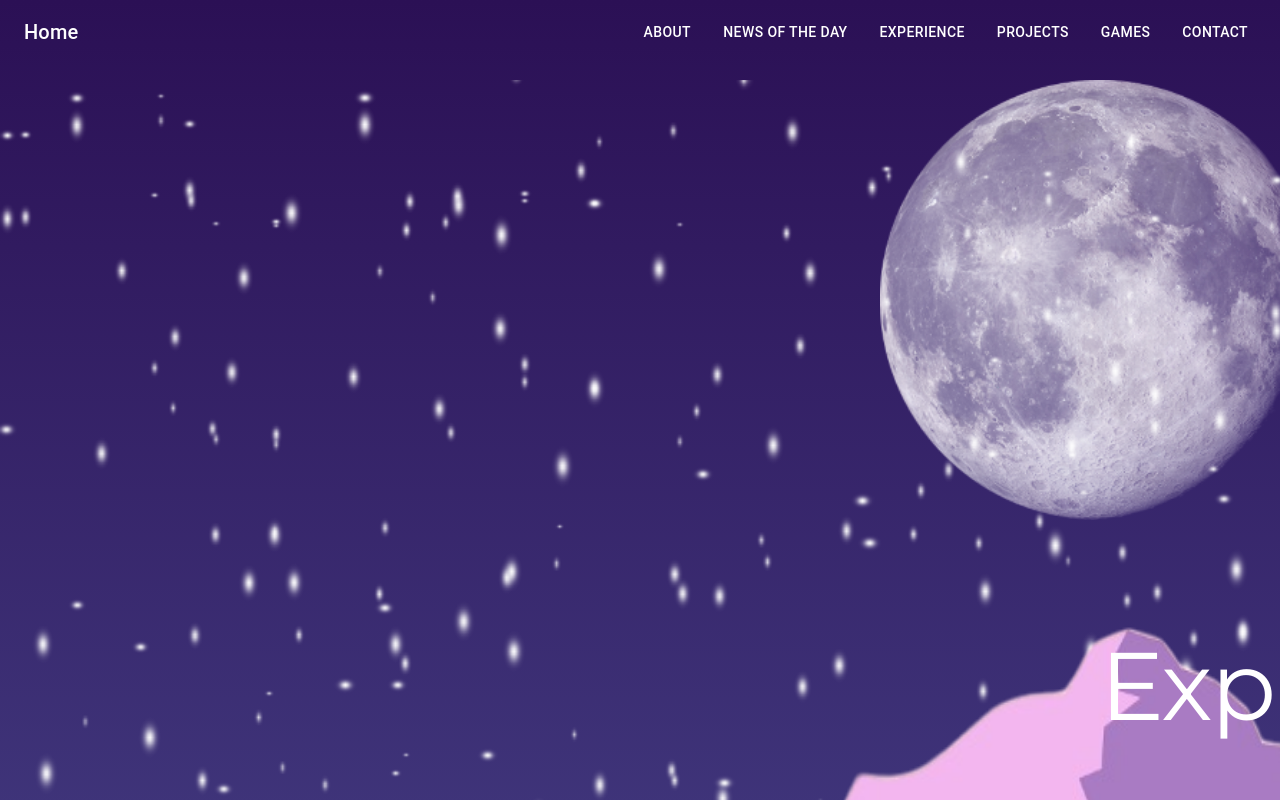
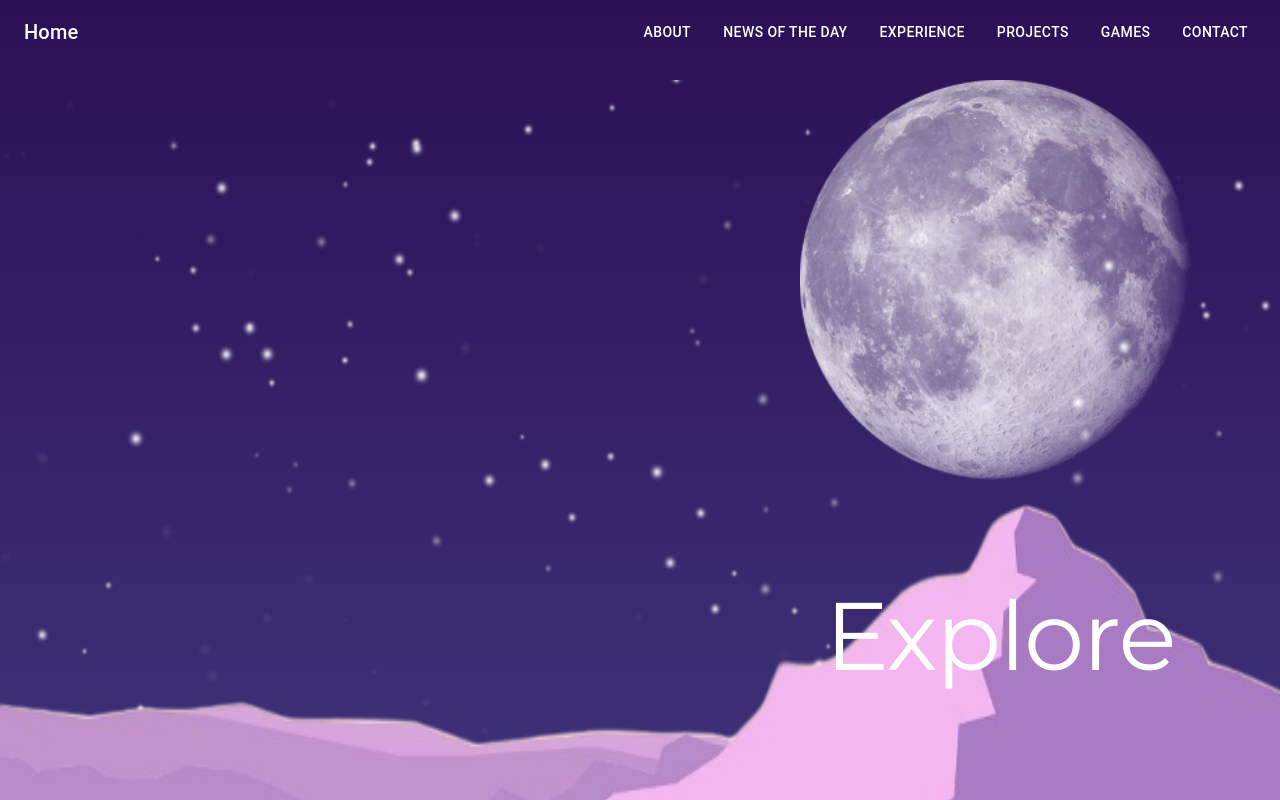
Before and after one commit to yeoyujie/developer-portfolio, a Next.js app: page /experience in a window 1280 px wide. Shown: the top 800 px of the page. Built offline with nearby package versions, Linux system fonts and the light colour scheme.

Commit message:
Change from 8 to  6 flashing stars png

```diff
--- a/src/app/experience/experience.css
+++ b/src/app/experience/experience.css
@@ -10,7 +10,7 @@
   position: relative;
   width: 100%;
   height: 100%;
-  padding: 1100px;
+  padding: 1000px;
   justify-content: center;
   align-items: center;
 }
@@ -44,7 +44,7 @@
   height: 70%;
   width: 100%;
   z-index: 5;
-  transform: translateY(10%);
+  /* transform: translateY(10%); */
 }
 
 #peak {
@@ -64,11 +64,13 @@
   white-space: nowrap;
   z-index: 80;
   top: 25%;
+  left: 50%;
+  transform: translateX(-50%);
 }
 
 .exp-section {
   position: relative;
-  padding: 200px;
+  padding: 300px;
   background: #1c0522;
 }
 
--- a/src/app/experience/page.tsx
+++ b/src/app/experience/page.tsx
@@ -1,19 +1,9 @@
 "use client";
 
-// import Parallax from "@/components/Parallax";
-// import image from "@/assets/parallax.webp";
-
-// export default function Experience() {
-//   return (
-//     <Parallax imageSrc={image} height="1500px">
-//       <div>Experience Section Content</div>
-//     </Parallax>
-//   );
-// }
 import Image from "next/image";
+import { useRef, MutableRefObject } from "react";
 import { Box, Typography } from "@mui/material";
 
-import star1Img from "@/assets/stars/star1.png";
 import moonImg from "@/assets/moon.png";
 import peakImg from "@/assets/peak.png";
 import mountainsImg from "@/assets/mountains.png";
@@ -22,24 +12,24 @@ import FlashingStars from "@/components/FlashingStars";
 import "./experience.css";
 
 export default function Experience() {
+  const flashingStarsRef = useRef<HTMLDivElement | null>(null);
+
   window.addEventListener("scroll", () => {
     let value = window.scrollY;
-    // let star1 = document.getElementById("star");
     let moon = document.getElementById("moon");
     let mountains = document.getElementById("mountains");
 
-    // if (star1 && moon && mountains) {
-    //   star1.style.top = value * 0.25 + "px";
-    //   moon.style.top = value * 0.7 + "px";
-    //   mountains.style.top = value * 0.3 + "px";
-    // }
+    if (flashingStarsRef.current && moon && mountains) {
+      flashingStarsRef.current.style.top = value * 0.25 + "px";
+      moon.style.top = value * 0.7 + "px";
+      mountains.style.top = value * 0.3 + "px";
+    }
   });
 
   return (
     <>
       <Box className="container">
-        <FlashingStars />
-        <Image src={star1Img} alt="Star" id="star" className="image" />
+        <FlashingStars ref={flashingStarsRef} />
         <Image src={moonImg} alt="Moon" id="moon" className="image" />
         <Image src={peakImg} alt="Peak" id="peak" className="image" />
         <Image
--- a/src/app/globals.css
+++ b/src/app/globals.css
@@ -18,6 +18,7 @@ body {
   overflow-x: hidden;
   min-height: 100vh;
   background: linear-gradient(#2b1055, #7597de);
+  scroll-behavior: smooth;
 }
 
 a {
--- a/src/components/FlashingStars/components.css
+++ b/src/components/FlashingStars/components.css
@@ -1,9 +1,12 @@
-.image {
+.starImage {
   top: 0;
   left: 0;
+  width: 100%;
+  height: 60%;
   position: absolute;
-  animation: animate 8s ease-in-out infinite !important;
+  animation: animate 6s ease-in-out infinite;
   pointer-events: none;
+  z-index: 2;
 }
 
 @keyframes animate {
@@ -47,11 +50,3 @@
 #star6 {
   animation-delay: 5s;
 }
-
-#star7 {
-  animation-delay: 6s;
-}
-
-#star8 {
-  animation-delay: 7s;
-}
--- a/src/components/FlashingStars/index.tsx
+++ b/src/components/FlashingStars/index.tsx
@@ -1,27 +1,25 @@
 import Image from "next/image";
+import { forwardRef } from "react";
 import star1Img from "@/assets/stars/star1.png";
 import star2Img from "@/assets/stars/star2.png";
 import star3Img from "@/assets/stars/star3.png";
 import star4Img from "@/assets/stars/star4.png";
 import star5Img from "@/assets/stars/star5.png";
 import star6Img from "@/assets/stars/star6.png";
-import star7Img from "@/assets/stars/star7.png";
-import star8Img from "@/assets/stars/star8.png";
 import { Box } from "@mui/material";
+import "./components.css";
 
-export default function FlashingStars() {
+const FlashingStars = forwardRef((props, ref) => {
   return (
-    <>
-      <Box className="section">
-        <Image src={star1Img} alt="Star" id="star1" className="image" />
-        <Image src={star2Img} alt="Star" id="star2" className="image" />
-        <Image src={star3Img} alt="Star" id="star3" className="image" />
-        <Image src={star4Img} alt="Star" id="star4" className="image" />
-        <Image src={star5Img} alt="Star" id="star5" className="image" />
-        <Image src={star6Img} alt="Star" id="star6" className="image" />
-        <Image src={star7Img} alt="Star" id="star7" className="image" />
-        <Image src={star8Img} alt="Star" id="star8" className="image" />
-      </Box>
-    </>
+    <Box className="section" ref={ref}>
+      <Image src={star1Img} alt="Star" id="star1" className="starImage" />
+      <Image src={star2Img} alt="Star" id="star2" className="starImage" />
+      <Image src={star3Img} alt="Star" id="star3" className="starImage" />
+      <Image src={star4Img} alt="Star" id="star4" className="starImage" />
+      <Image src={star5Img} alt="Star" id="star5" className="starImage" />
+      <Image src={star6Img} alt="Star" id="star6" className="starImage" />
+    </Box>
   );
-}
+});
+
+export default FlashingStars;
```
Also changed, not shown: src/assets/mountains.png.
